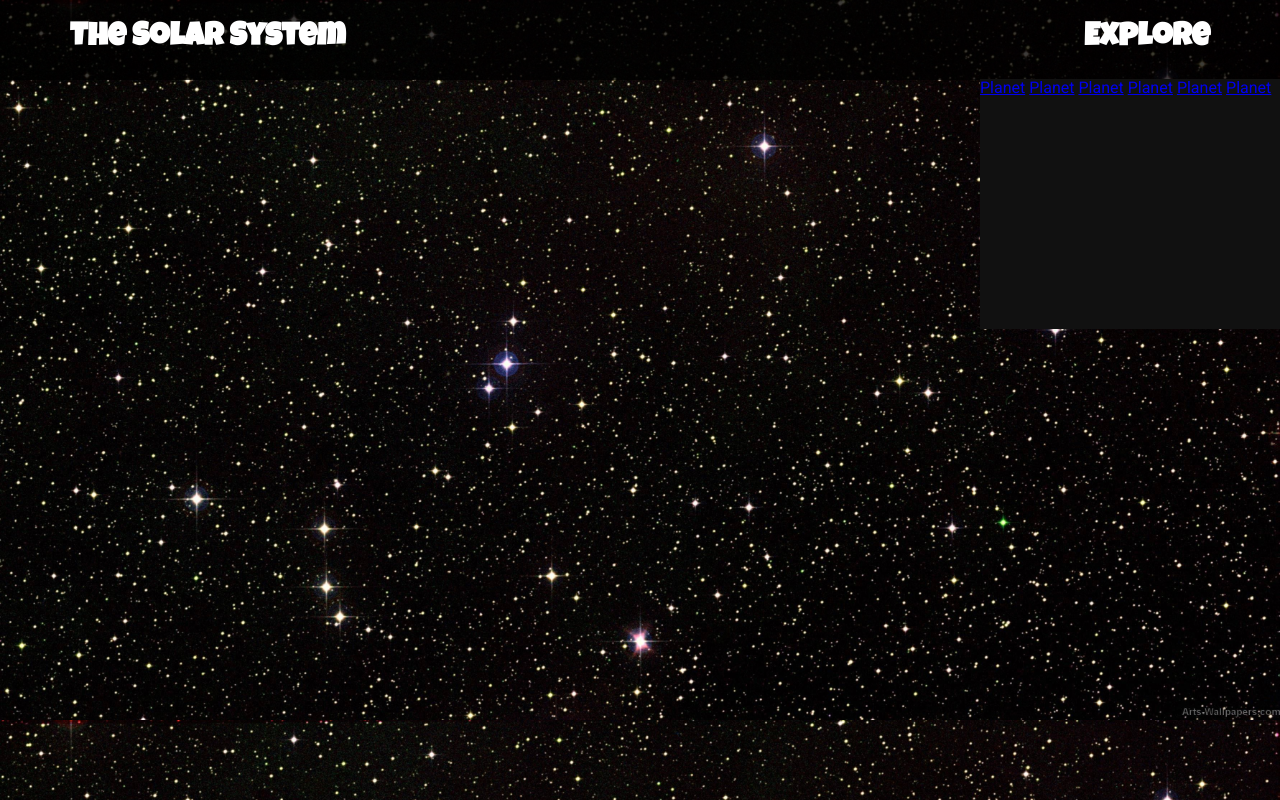
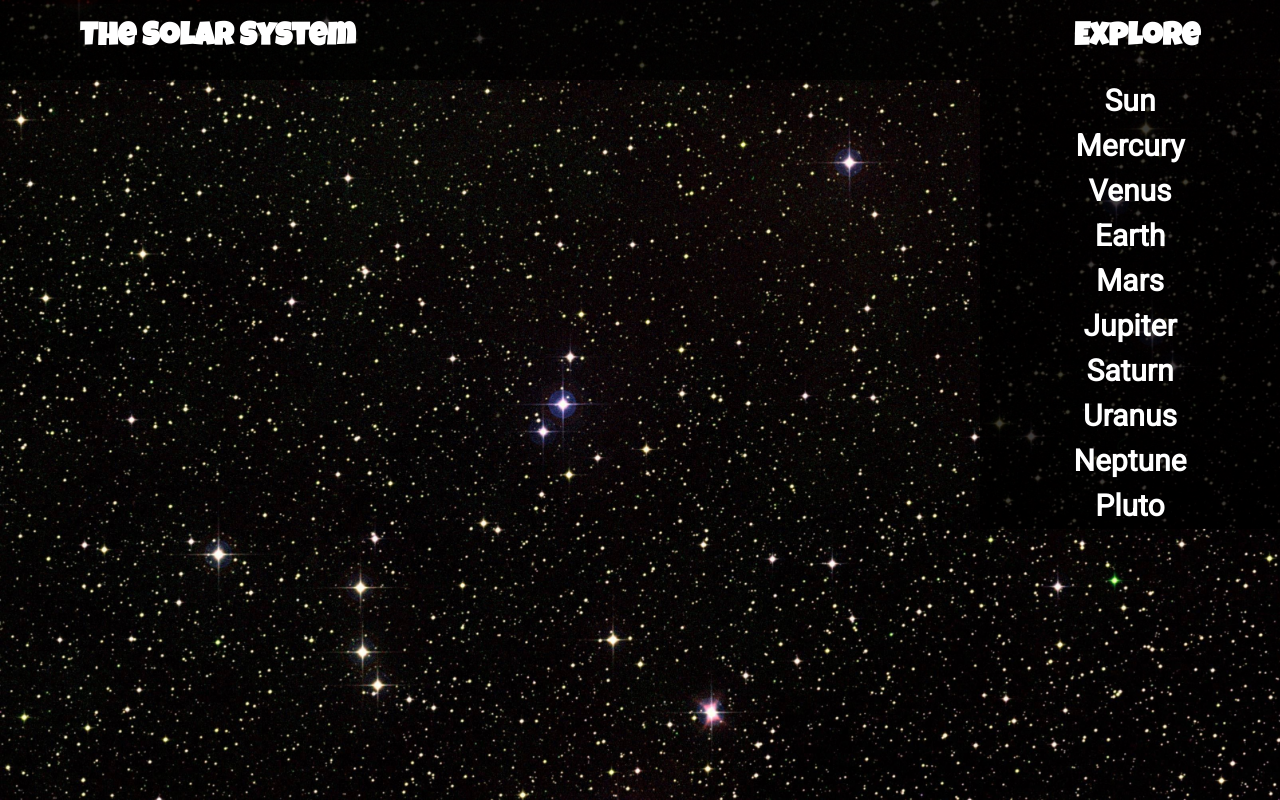
Before and after one commit to williamj1788/Solar-System, a plain HTML site: page index.html in a window 1280 px wide. Both pictures are taken after a click on the element "Explore". Drawn offline with Linux system fonts and the light colour scheme.

Commit message:
finished explore options

```diff
--- a/index.html
+++ b/index.html
@@ -15,18 +15,22 @@
                 <h1 onclick="toggleNav()">Explore</h1>
             </div>
             <div class="explore-options">
-                <a href="#">Planet</a>
-                <a href="#">Planet</a>
-                <a href="#">Planet</a>
-                <a href="#">Planet</a>
-                <a href="#">Planet</a>
-                <a href="#">Planet</a>
+                <a href="#">Sun</a>
+                <a href="#">Mercury</a>
+                <a href="#">Venus</a>
+                <a href="#">Earth</a>
+                <a href="#">Mars</a>
+                <a href="#">Jupiter</a>
+                <a href="#">Saturn</a>
+                <a href="#">Uranus</a>
+                <a href="#">Neptune</a>
+                <a href="#">Pluto</a>
             </div>
         </nav>
     <script>
         function toggleNav() {
            let nav =  document.getElementsByClassName("explore-options")[0];
-            nav.style.height =  nav.style.height === "250px"? "0px" : "250px";
+            nav.style.height =  nav.style.height === "450px"? "0px" : "450px";
         }
     </script>
     </body>
--- a/index.scss
+++ b/index.scss
@@ -2,8 +2,7 @@
 body,html{
     height: 100vh;
     background-image: url('./Images/Space\ Background.jpg');
-    background-repeat: repeat-y;
-    background-size: 100%;
+    background-size: cover;
     font-family: 'Roboto', sans-serif;
 }
 
@@ -14,15 +13,21 @@ body,html{
         // width: 100%;
         background-color: rgba(0, 0, 0, 0.76);
         position: fixed;
-        padding: 0 70px;
+        padding: 0 80px;
         right: 0;
         left: 0;
         h1{
             color: white;
             font-family: 'Luckiest Guy', cursive;
         }
+        h1:hover{
+            cursor: pointer;
+        }
     }
     .explore-options{
+        display: flex;
+        flex-direction: column;
+        justify-content: space-around;
         width: 300px;
         height: 0;
         position: fixed;
@@ -30,7 +35,18 @@ body,html{
         top: 79px;
         right: 0;
         transition: 0.5s;
-        background-color: #111;
+        background-color: rgba(0, 0, 0, 0.76);
         overflow-y: hidden;
+        a{
+            text-decoration: none;
+            font-size: 30px;
+            color: white;
+            transition: color 1s;
+            font-weight: bold;
+            text-align: center;
+        }
+        a:hover{
+            color: yellow;
+        }
     }
 }
```
Also changed, not shown: index.css, 1 other file.
